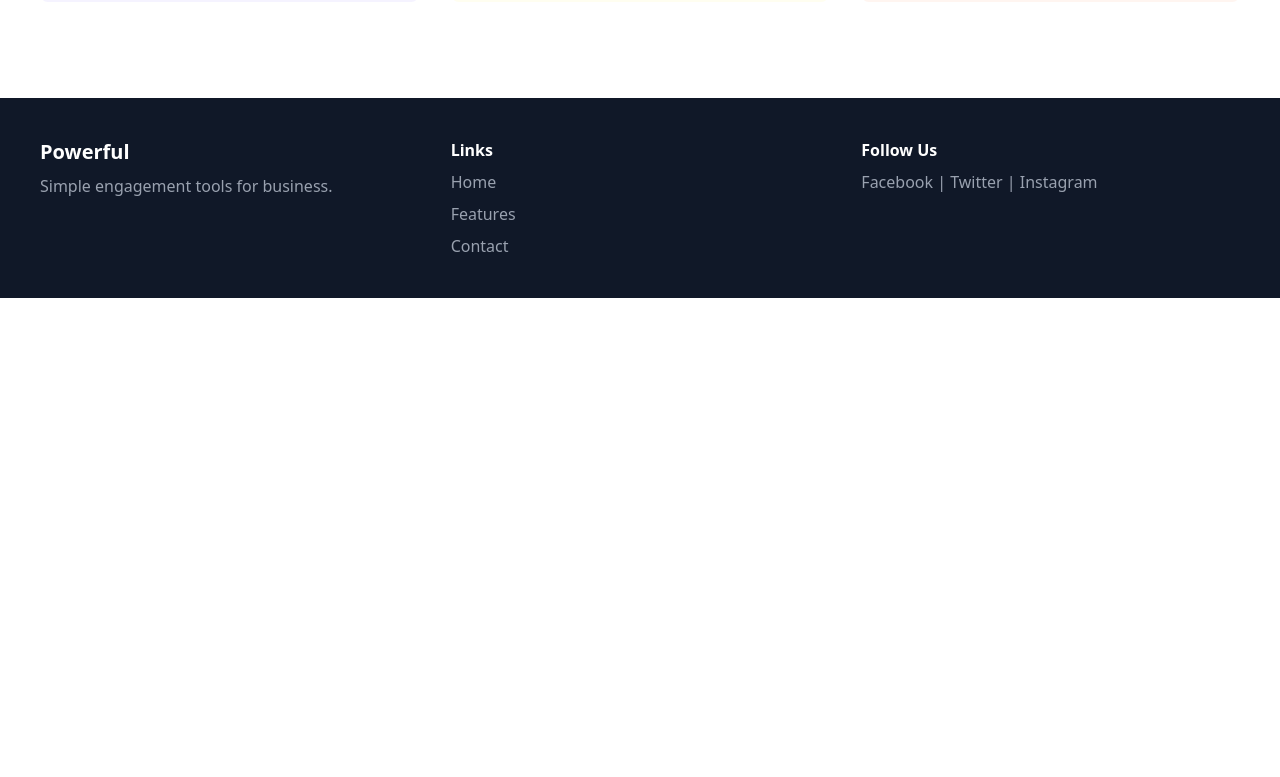
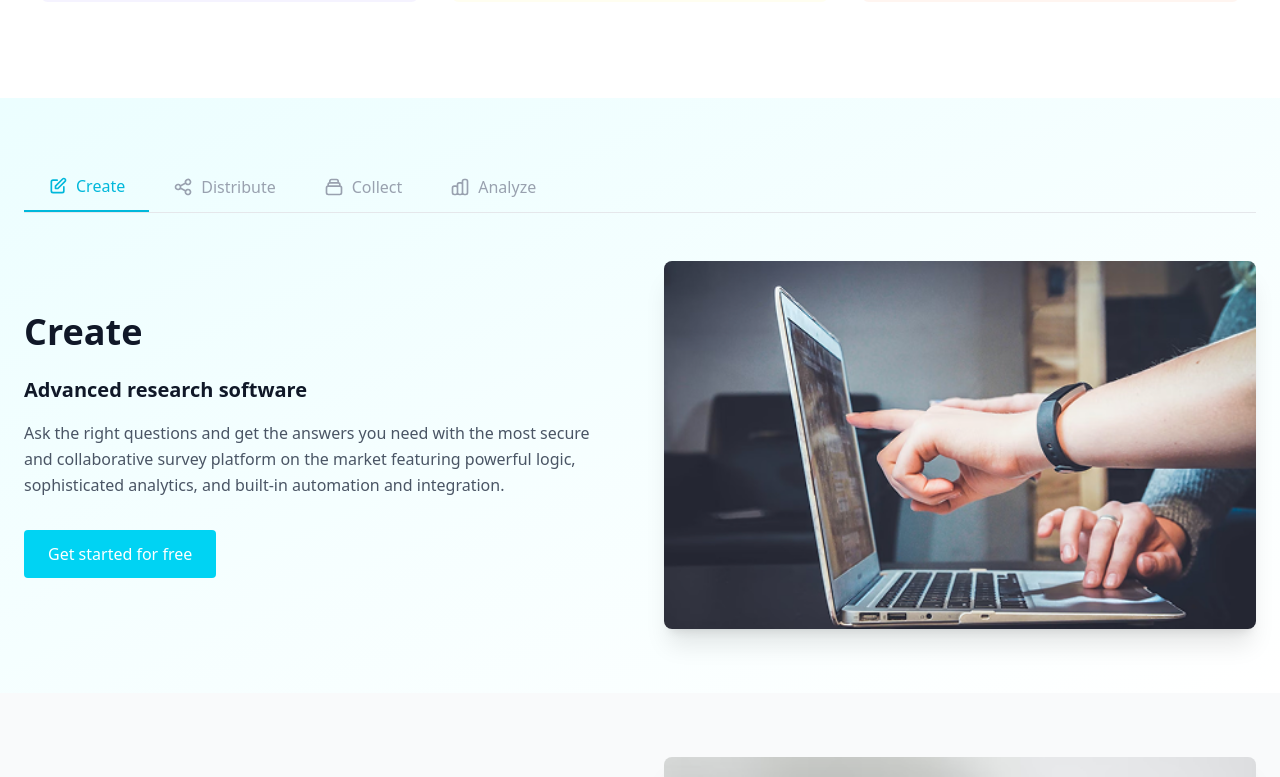
Before and after one commit to imama-ansari14/Circle-React-landing-page-, a React (Vite) app: page / in a window 1280 px wide. Shown: the part 3109-3886 px from the top of the page. Before the commit the page ends 3407 px from the top, so only its background shows below. Built offline with nearby package versions, Linux system fonts and the light colour scheme.

Commit message:
Added Section 4 and 5

```diff
--- a/src/App.jsx
+++ b/src/App.jsx
@@ -1,7 +1,9 @@
 import Navbar from "./components/Navbar";
 import Hero from "./components/Hero";
-import SecTwo from "./components/sect-two";
+import SecTwo from "./components/Sect-two";
 import SecThree from "./components/Sect-three";
+import SectFour from './components/Sect-four';
+import SectFive from './components/Sect-five';
 import Footer from "./components/Footer";
 
 function App() {
@@ -11,6 +13,8 @@ function App() {
       <Hero />
       <SecTwo />
       <SecThree />
+      <SectFour />
+      <SectFive />
       <Footer />
     </div>
   );
--- /dev/null
+++ b/src/components/Sect-five.jsx
@@ -0,0 +1,43 @@
+
+import sectionFiveImge from "../assets/images/sect-five.png";
+
+const SectFive = () => {
+  return (
+    <section className="bg-gray-50 py-16 px-6">
+      <div className="max-w-7xl mx-auto">
+        <div className="grid lg:grid-cols-2 gap-12 items-center">
+          {/* Left Content */}
+          <div>
+            <h2 className="text-4xl font-bold text-gray-900 mb-4">
+              Looking for a <span className="font-bold">solution</span>
+            </h2>
+            <h2 className="text-4xl font-bold text-gray-900 mb-6">
+              for your business?
+            </h2>
+            <p className="text-gray-600 leading-relaxed mb-8">
+              Check out SoGoSurvey's enterprise feedback and experience management platform.
+            </p>
+            <div className="flex gap-4">
+              <button className="bg-cyan-400 hover:bg-cyan-500 text-white font-medium px-6 py-3 rounded transition-colors">
+                Learn more
+              </button>
+              <button className="bg-white hover:bg-gray-50 text-cyan-500 font-medium px-6 py-3 rounded border-2 border-cyan-400 transition-colors">
+                Schedule a consultation
+              </button>
+            </div>
+          </div>
+
+          {/* Right Image */}
+          <div className="relative">
+            <img
+              src={sectionFiveImge}
+              className="rounded-lg shadow-xl w-full"
+            />
+          </div>
+        </div>
+      </div>
+    </section>
+  );
+};
+
+export default SectFive;
--- /dev/null
+++ b/src/components/Sect-four.jsx
@@ -0,0 +1,107 @@
+import sectionFourImge from "../assets/images/sect-four.png";
+
+const SectFour = () => {
+  return (
+    <section className="bg-gradient-to-br from-cyan-50 to-white py-16 px-6">
+      <div className="max-w-7xl mx-auto">
+        <div className="flex border-b border-gray-200 mb-12">
+          <button className="px-6 py-3 text-cyan-500 border-b-2 border-cyan-500 font-medium flex items-center gap-2">
+            <svg
+              className="w-5 h-5"
+              fill="none"
+              stroke="currentColor"
+              viewBox="0 0 24 24"
+            >
+              <path
+                strokeLinecap="round"
+                strokeLinejoin="round"
+                strokeWidth={2}
+                d="M11 5H6a2 2 0 00-2 2v11a2 2 0 002 2h11a2 2 0 002-2v-5m-1.414-9.414a2 2 0 112.828 2.828L11.828 15H9v-2.828l8.586-8.586z"
+              />
+            </svg>
+            Create
+          </button>
+          <button className="px-6 py-3 text-gray-400 font-medium flex items-center gap-2">
+            <svg
+              className="w-5 h-5"
+              fill="none"
+              stroke="currentColor"
+              viewBox="0 0 24 24"
+            >
+              <path
+                strokeLinecap="round"
+                strokeLinejoin="round"
+                strokeWidth={2}
+                d="M8.684 13.342C8.886 12.938 9 12.482 9 12c0-.482-.114-.938-.316-1.342m0 2.684a3 3 0 110-2.684m0 2.684l6.632 3.316m-6.632-6l6.632-3.316m0 0a3 3 0 105.367-2.684 3 3 0 00-5.367 2.684zm0 9.316a3 3 0 105.368 2.684 3 3 0 00-5.368-2.684z"
+              />
+            </svg>
+            Distribute
+          </button>
+          <button className="px-6 py-3 text-gray-400 font-medium flex items-center gap-2">
+            <svg
+              className="w-5 h-5"
+              fill="none"
+              stroke="currentColor"
+              viewBox="0 0 24 24"
+            >
+              <path
+                strokeLinecap="round"
+                strokeLinejoin="round"
+                strokeWidth={2}
+                d="M19 11H5m14 0a2 2 0 012 2v6a2 2 0 01-2 2H5a2 2 0 01-2-2v-6a2 2 0 012-2m14 0V9a2 2 0 00-2-2M5 11V9a2 2 0 012-2m0 0V5a2 2 0 012-2h6a2 2 0 012 2v2M7 7h10"
+              />
+            </svg>
+            Collect
+          </button>
+          <button className="px-6 py-3 text-gray-400 font-medium flex items-center gap-2">
+            <svg
+              className="w-5 h-5"
+              fill="none"
+              stroke="currentColor"
+              viewBox="0 0 24 24"
+            >
+              <path
+                strokeLinecap="round"
+                strokeLinejoin="round"
+                strokeWidth={2}
+                d="M9 19v-6a2 2 0 00-2-2H5a2 2 0 00-2 2v6a2 2 0 002 2h2a2 2 0 002-2zm0 0V9a2 2 0 012-2h2a2 2 0 012 2v10m-6 0a2 2 0 002 2h2a2 2 0 002-2m0 0V5a2 2 0 012-2h2a2 2 0 012 2v14a2 2 0 01-2 2h-2a2 2 0 01-2-2z"
+              />
+            </svg>
+            Analyze
+          </button>
+        </div>
+
+        {/* Content */}
+        <div className="grid lg:grid-cols-2 gap-12 items-center">
+          {/* Left Content */}
+          <div>
+            <h2 className="text-4xl font-bold text-gray-900 mb-6">Create</h2>
+            <h3 className="text-xl font-semibold text-gray-900 mb-4">
+              Advanced research software
+            </h3>
+            <p className="text-gray-600 leading-relaxed mb-8">
+              Ask the right questions and get the answers you need with the most
+              secure and collaborative survey platform on the market featuring
+              powerful logic, sophisticated analytics, and built-in automation
+              and integration.
+            </p>
+            <button className="bg-cyan-400 hover:bg-cyan-500 text-white font-medium px-6 py-3 rounded transition-colors">
+              Get started for free
+            </button>
+          </div>
+
+          {/* Right Image */}
+          <div className="relative">
+            <img
+              src={sectionFourImge}
+              alt="Person working on laptop"
+              className="rounded-lg shadow-xl w-full"
+            />
+          </div>
+        </div>
+      </div>
+    </section>
+  );
+};
+
+export default SectFour;
```
Also changed, not shown: src/assets/images/sect-five.png (added), src/assets/images/sect-four.png (added).
